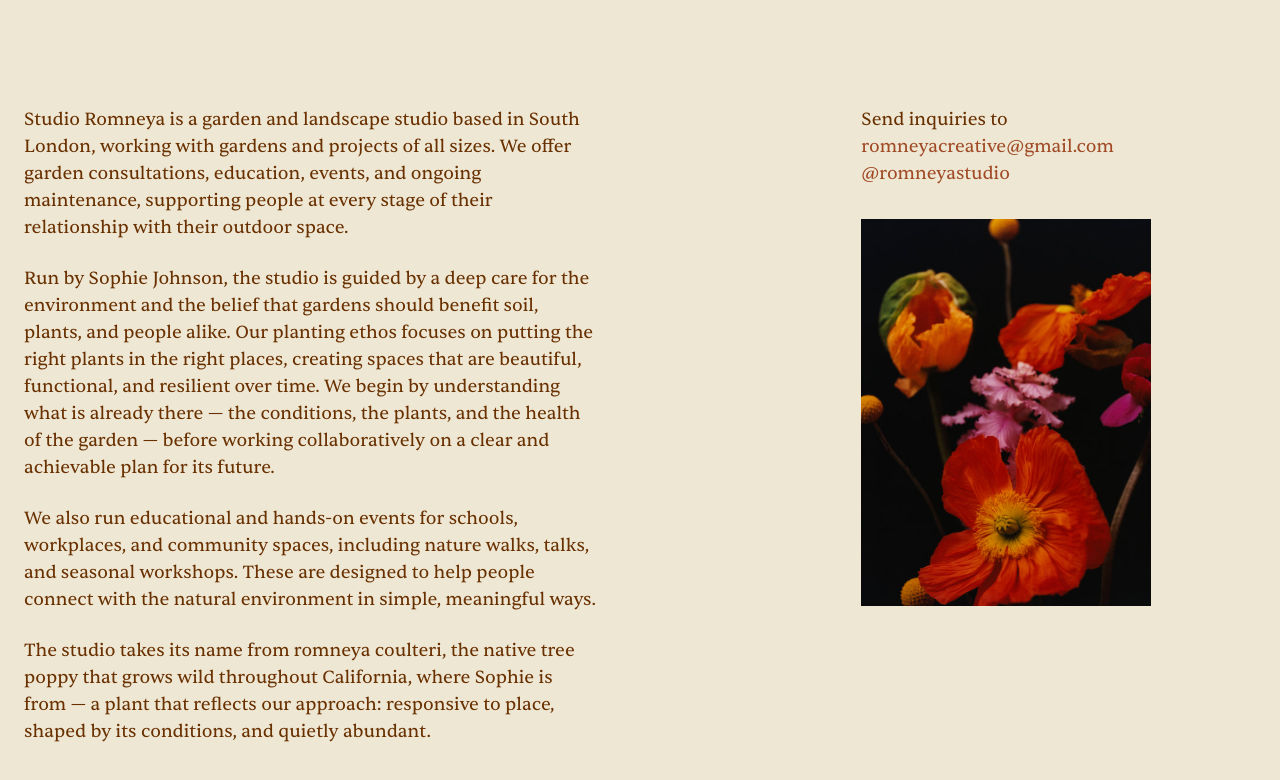
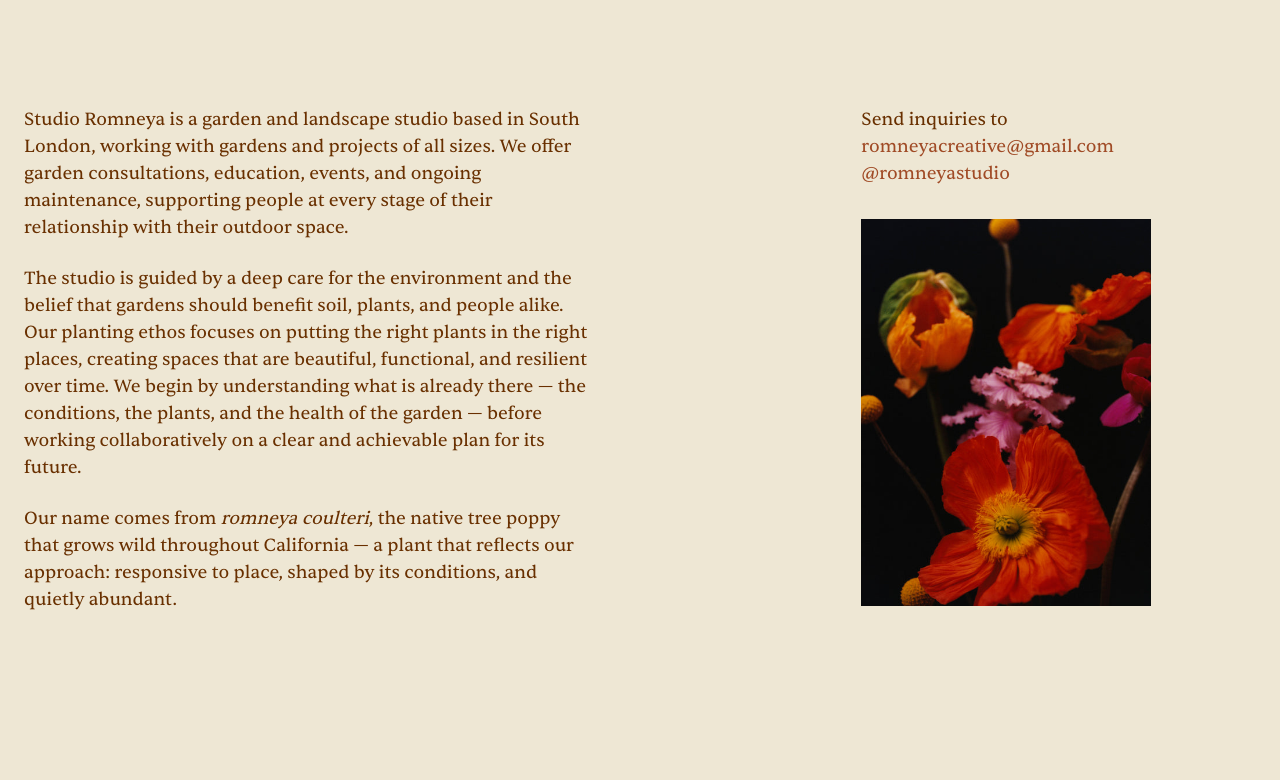
Before and after one commit to willllllie/studioromneya, a website: page index.html in a window 1280 px wide. Shown: the part 100-880 px from the top of the page. After the commit the page ends 800 px from the top, so only its background shows below. Drawn offline with Linux system fonts and the light colour scheme.

Commit message:
Refine studio description in index.html by removing redundant phrases and enhancing clarity of the planting ethos and name origin.

```diff
--- a/index.html
+++ b/index.html
@@ -33,12 +33,10 @@
             <p class="body-text">
               Studio Romneya is a garden and landscape studio based in South London, working with gardens and projects of all sizes. We offer garden consultations, education, events, and ongoing maintenance, supporting people at every stage of their relationship with their outdoor space. </p>
             <p class="body-text">
-              Run by Sophie Johnson, the studio is guided by a deep care for the environment and the belief that gardens should benefit soil, plants, and people alike. Our planting ethos focuses on putting the right plants in the right places, creating spaces that are beautiful, functional, and resilient over time. We begin by understanding what is already there — the conditions, the plants, and the health of the garden — before working collaboratively on a clear and achievable plan for its future.</p>
+              The studio is guided by a deep care for the environment and the belief that gardens should benefit soil, plants, and people alike. Our planting ethos focuses on putting the right plants in the right places, creating spaces that are beautiful, functional, and resilient over time. We begin by understanding what is already there — the conditions, the plants, and the health of the garden — before working collaboratively on a clear and achievable plan for its future.</p>
+
             <p class="body-text">
-              We also run educational and hands-on events for schools, workplaces, and community spaces, including nature walks, talks, and seasonal workshops. These are designed to help people connect with the natural environment in simple, meaningful ways.
-            </p>
-            <p class="body-text">
-              The studio takes its name from romneya coulteri, the native tree poppy that grows wild throughout California, where Sophie is from — a plant that reflects our approach: responsive to place, shaped by its conditions, and quietly abundant.</p>
+              Our name comes from <i>romneya coulteri</i>, the native tree poppy that grows wild throughout California — a plant that reflects our approach: responsive to place, shaped by its conditions, and quietly abundant.</p>
           </section>
         </div>
 
```
